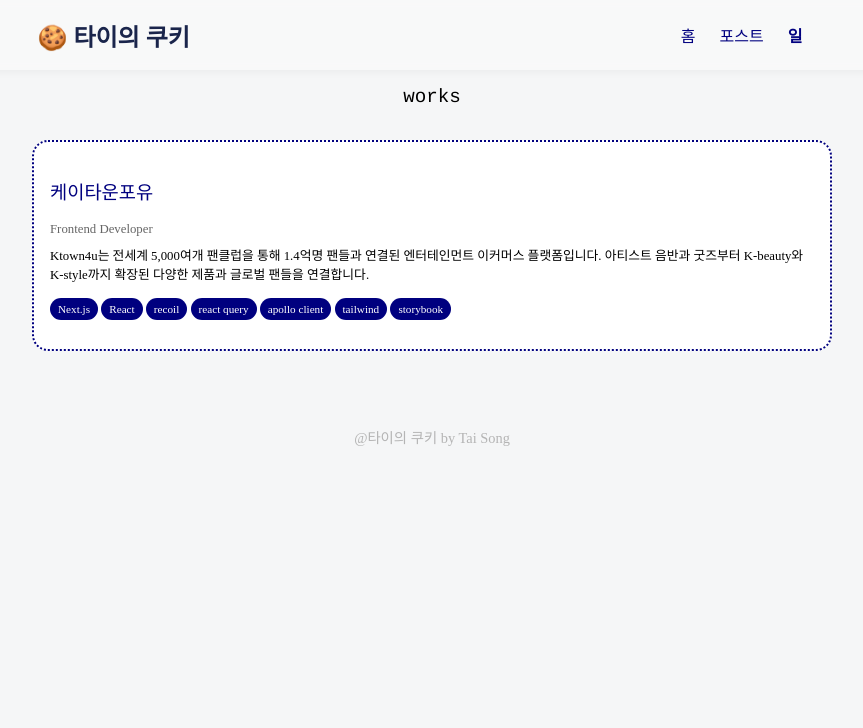
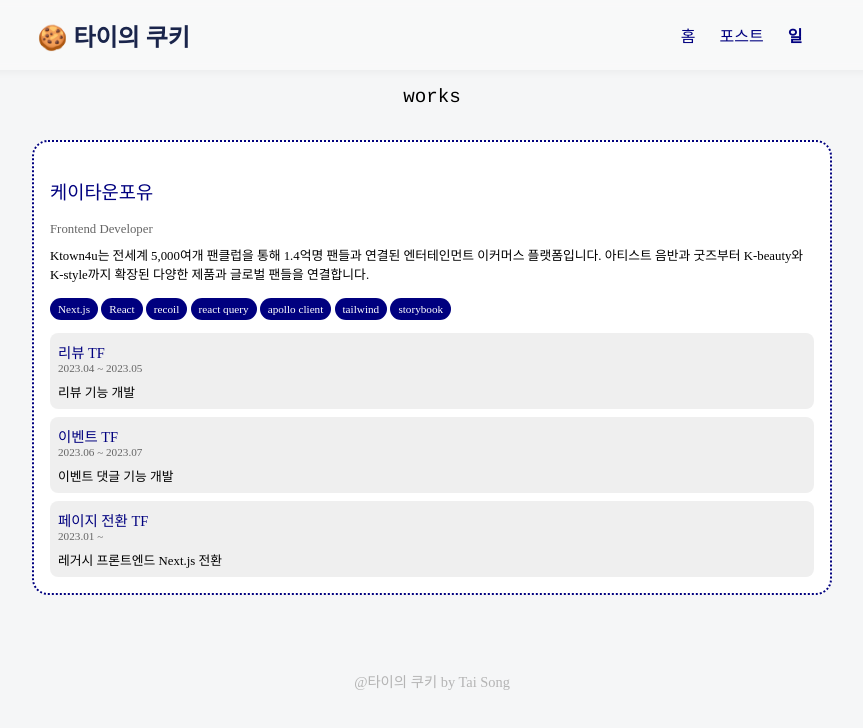
Before and after one commit to pseudopool/taiscookie, a Next.js app: page /works in a window 1280 px wide. Shown: the top 728 px of the page, without its empty margins (208-1071 px from the left). Built offline with nearby package versions, Linux system fonts and the light colour scheme; some icons are missing; a web font is replaced by a local one.

Commit message:
styles: add styles for projects

```diff
--- a/src/components/works/work-detail.tsx
+++ b/src/components/works/work-detail.tsx
@@ -14,6 +14,15 @@
     <span>{work.role}</span>
     <desc>{work.description}</desc>
     <Tags tags={work.tech} />
+    <ul>
+      {work.projects.map((project) => (
+        <li key={project.name} css={projectDetail}>
+          <h4>{project.name}</h4>
+          <time>{project.period}</time>
+          <desc>{project.description}</desc>
+        </li>
+      ))}
+    </ul>
   </li>
 );
 
@@ -41,3 +50,26 @@
     font-weight: 400;
   }
 `;
+
+const projectDetail = css`
+  border-radius: 0.5rem;
+  display: flex;
+  flex-direction: column;
+  justify-content: center;
+  background-color: #00000010;
+  padding: 0.5rem;
+  margin-top: 0.5rem;
+  h4 {
+    color: ${Theme.mainFontColor};
+    font-size: 0.9rem;
+    font-weight: 500;
+    margin: 0;
+  }
+  time {
+    display: block;
+    font-size: 0.7rem;
+    font-weight: 300;
+    color: #666;
+    margin-bottom: 0.5rem;
+  }
+`;
```
